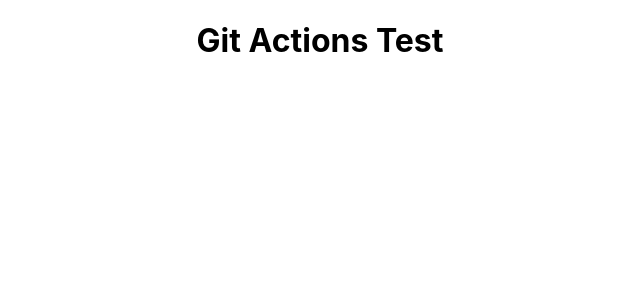
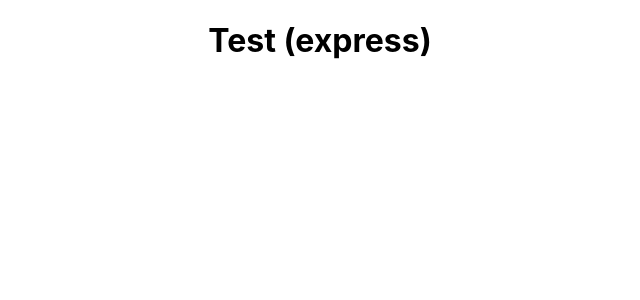
Before and after one commit to tymkovych-kateryna/app-name, a React (Create React App) app: page / in a window 1280 px wide. Shown: the top 300 px of the page, without its empty margins (320-960 px from the left). Built offline with nearby package versions, Linux system fonts and the light colour scheme.

Commit message:
express-test

```diff
--- a/src/App.js
+++ b/src/App.js
@@ -3,7 +3,7 @@ import "./App.css";
 function App() {
   return (
     <div className="App">
-      <h1>Git Actions Test</h1>
+      <h1>Test (express)</h1>
     </div>
   );
 }
```
